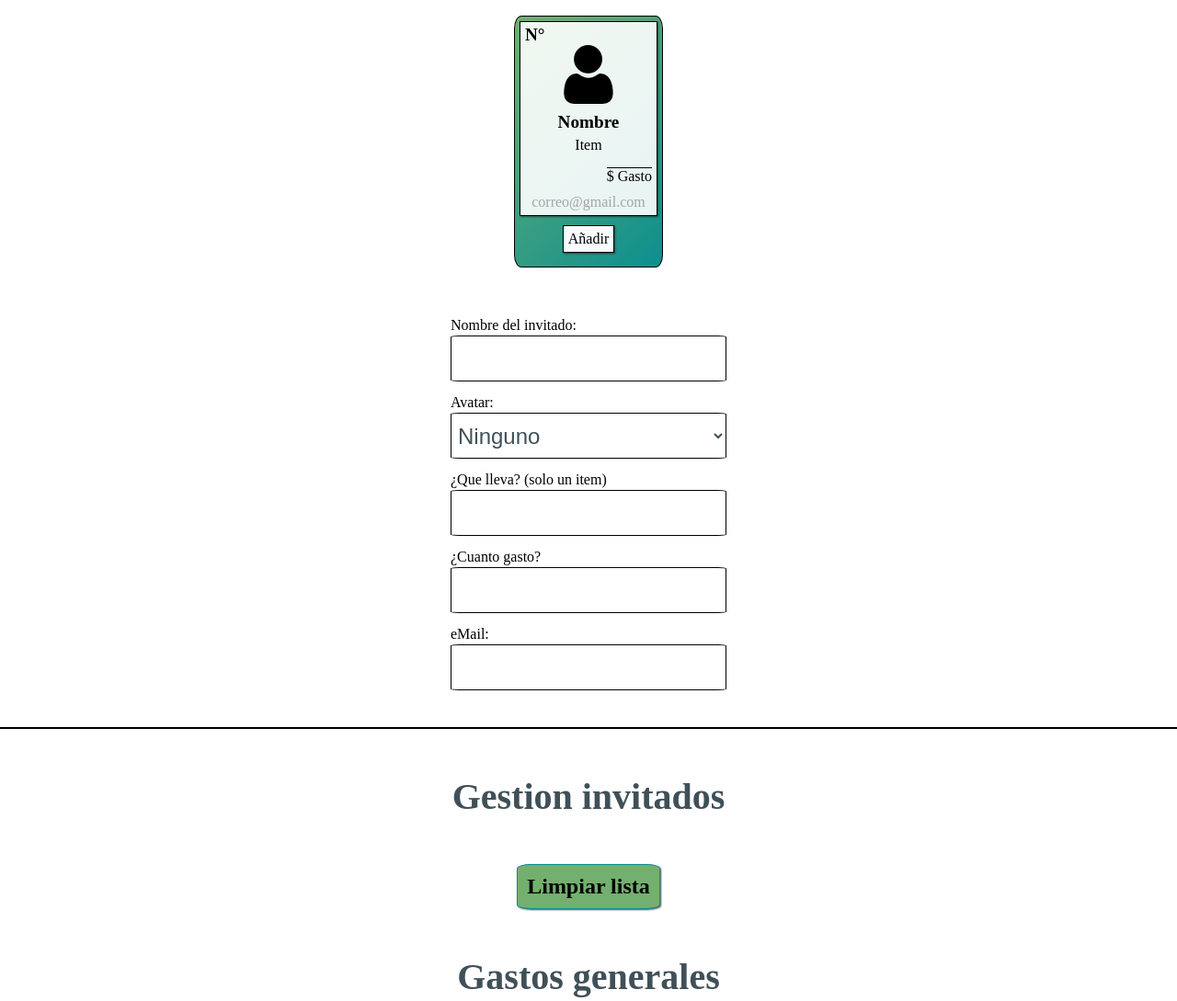
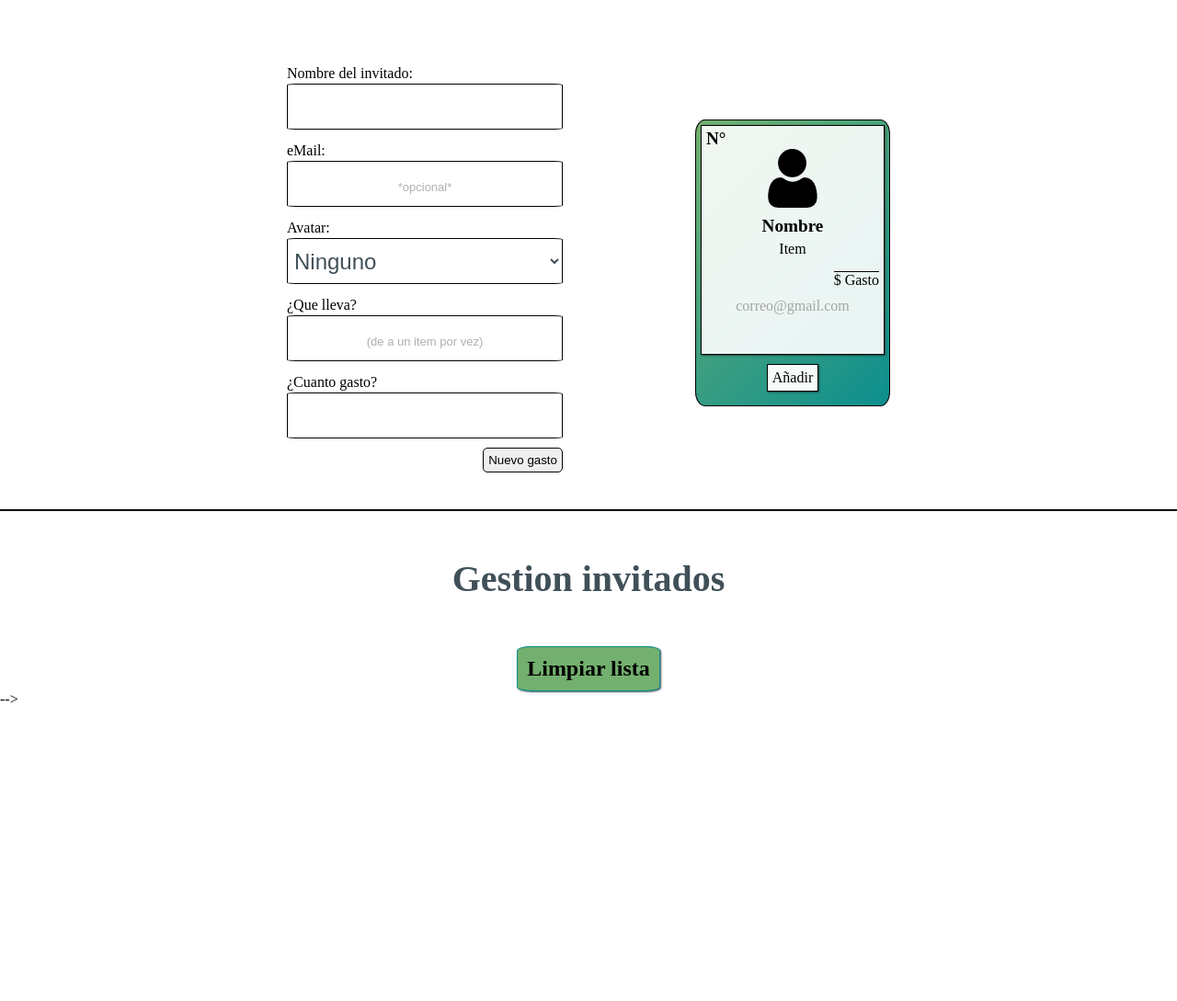
Before and after one commit to Dlpx/INVITAPP, a plain HTML site: page index.html in a window 1280 px wide. Shown: the part 980-2069 px from the top of the page at 92% size. After the commit the page ends 1750 px from the top, so only its background shows below. Drawn offline with Linux system fonts and the light colour scheme; some packages are replaced by stand-ins of ours; a script that the page names is missing.

Commit message:
Cambios en el form HTML y CSS

```diff
--- a/index.html
+++ b/index.html
@@ -23,11 +23,12 @@
             </nav>
             <div class="logo" id="logo">
                 <p>INVITAPP</p>
-                <button id="boton-desplegar"><img id="img-boton" src="./img/flechaMenu.png" alt="Flecha menu desplegable"></button>
+                <button id="boton-desplegar"><img id="img-boton" src="./img/flechaMenu.png"
+                        alt="Flecha menu desplegable"></button>
             </div>
         </div>
     </header>
-    <main>
+    <main id="main">
         <section id="inicio">
             <h1 id="bienvenida">Bienvenidos</h1>
             <p class="texto-bienvenida">
@@ -39,20 +40,12 @@
         <section id="añadir">
             <h2 class="subtitulo">Añadir invitado</h2>
             <div class="contenedor">
-                <div class="añadir-tarjeta">
-                    <div class="tarjeta">
-                        <div id="atNumero">N°</div>
-                        <div id="atAvatar"><img src="./img/Usuarios/Ninguno.png" alt="tipo de usuario"></div>
-                        <div id="atNombre">Nombre</div>
-                        <div id="atLleva">Item</div>
-                        <div id="atGasto">$ Gasto</div>
-                        <div id="atCorreo">correo@gmail.com</div>
-                    </div>
-                    <p id="btnAgregar" type="submit">Añadir</p>
-                </div>
                 <form action="#" method="get" id="añadirForm">
                     <label for="nombreInvitado">Nombre del invitado:</label>
                     <input class="inputs" type="text" name="nombreInvitado" id="nombreInvitado">
+                    <label for="mailInvitado">eMail:</label>
+                    <input class="inputs" type="email" name="correoInvitado" id="correoInvitado"
+                        placeholder="*opcional*">
                     <label for="avatarInvitado">Avatar:</label>
                     <select class="inputs" name="avatarInvitado" id="avatarInvitado">
                         <option value="Ninguno">Ninguno</option>
@@ -77,13 +70,24 @@
                         <option value="Princesa">Princesa</option>
                         <option value="Vaquero">Vaquero</option>
                     </select>
-                    <label for="llevaInvitado">¿Que lleva? (solo un item)</label>
-                    <input class="inputs" type="text" name="llevaInvitado" id="llevaInvitado">
+                    <label for="llevaInvitado">¿Que lleva?</label>
+                    <input class="inputs" type="text" name="llevaInvitado" id="llevaInvitado"
+                        placeholder="(de a un item por vez)">
                     <label for="gastoInvitado">¿Cuanto gasto?</label>
                     <input class="inputs" type="number" name="gastoInvitado" id="gastoInvitado">
-                    <label for="mailInvitado">eMail:</label>
-                    <input class="inputs" type="email" name="correoInvitado" id="correoInvitado">
+                    <button class="btnNuevoGasto">Nuevo gasto</button>
                 </form>
+                <div class="añadir-tarjeta">
+                    <div class="tarjeta">
+                        <div id="atNumero">N°</div>
+                        <div id="atAvatar"><img src="./img/Usuarios/Ninguno.png" alt="tipo de usuario"></div>
+                        <div id="atNombre">Nombre</div>
+                        <div id="atLleva">Item</div>
+                        <div id="atGasto">$ Gasto</div>
+                        <div id="atCorreo">correo@gmail.com</div>
+                    </div>
+                    <p id="btnAgregar" type="submit">Añadir</p>
+                </div>
             </div>
         </section>
         <section id="lista">
@@ -110,16 +114,16 @@
                 </div> -->
             </div>
             <p id="btnLimpiarLS">Limpiar lista</p>
-        </section>
-        <section id="ver">
+        </section> -->
+        <!-- <section id="ver">
             <h2 class="subtitulo">Gastos generales</h2>
         </section>
     </main>
 
 
     <!-- SCRIPTS -->
-    <script src="//cdn.jsdelivr.net/npm/sweetalert2@11"></script>
-    <script src="./script.js"></script>
+        <script src="//cdn.jsdelivr.net/npm/sweetalert2@11"></script>
+        <script src="./script.js"></script>
 </body>
 
 </html>
--- a/script.js
+++ b/script.js
@@ -110,6 +110,7 @@ btnAgregar.addEventListener("click", () =>{
         //Guardado en LS
     localStorage.setItem("listaInvitados", JSON.stringify(listaInvitados));
 
+
         //Creacion de nueva tarjeta
     let contenedorInvitados = document.getElementById("contenedorInvitados");
         //Creamos etiqueta div
@@ -185,6 +186,10 @@ btnLimpiarLS.addEventListener("click", () => {
 
 window.addEventListener("DOMContentLoaded", () => {
     if(listaInvitados != null){
+        //MOSTRAR SECCION
+
+
+        //RENDERIZAR TARJETAS DEL LStorage
         listaInvitados.forEach(invitado => {
             //Creacion de nueva tarjeta
         let contenedorInvitados = document.getElementById("contenedorInvitados");
--- a/style.css
+++ b/style.css
@@ -151,10 +151,12 @@ main section .subtitulo{
     border-bottom: 2px black double;
 }
 #añadir .contenedor{
-    width: 100%;
+    width: 800px;
+    margin: auto;
     display: flex;
-    flex-direction: column;
+    flex-direction: row;
     align-items: center;
+    justify-content: space-around;
 }
 #añadir .contenedor .añadir-tarjeta{
     display: flex;
@@ -174,7 +176,8 @@ main section .subtitulo{
     display: flex;
     flex-direction: column;
     align-items: center;
-    width: 150px;
+    width: 200px;
+    height: 250px;
     border: 1px black solid;
     box-shadow: 1px 1px 2px rgba(0, 0, 0, 0.5);
     background-color: rgba(255, 255, 255, 0.9);
@@ -223,7 +226,7 @@ main section .subtitulo{
     flex-direction: column;
     align-items: center;
 }
-#añadir .contenedor #añadirForm > .inputs{
+#añadir .contenedor #añadirForm .inputs{
     width: 300px;
     height: 50px;
     padding: 0 3px;
@@ -233,10 +236,23 @@ main section .subtitulo{
     color: var(--color-gris);
     font-size: 1.5rem;
 }
-#añadir .contenedor #añadirForm > label{
+#añadir .contenedor #añadirForm .inputs::placeholder{
+    color: rgb(175, 175, 175);
+    font-size: small;
+    text-align: center;
+}
+#añadir .contenedor #añadirForm label{
     width: 300px;
     height: 20px;
     margin: 14px 0 0 0;
+}
+#añadir .contenedor #añadirForm .btnNuevoGasto{
+    margin-top: 10px;
+    padding: 5px;
+    border-radius: 5px;
+    border: 1px black solid;
+    align-self: flex-end;
+    cursor: pointer;
 }
 
 /* Seccion de Gestion de invitados */
```
